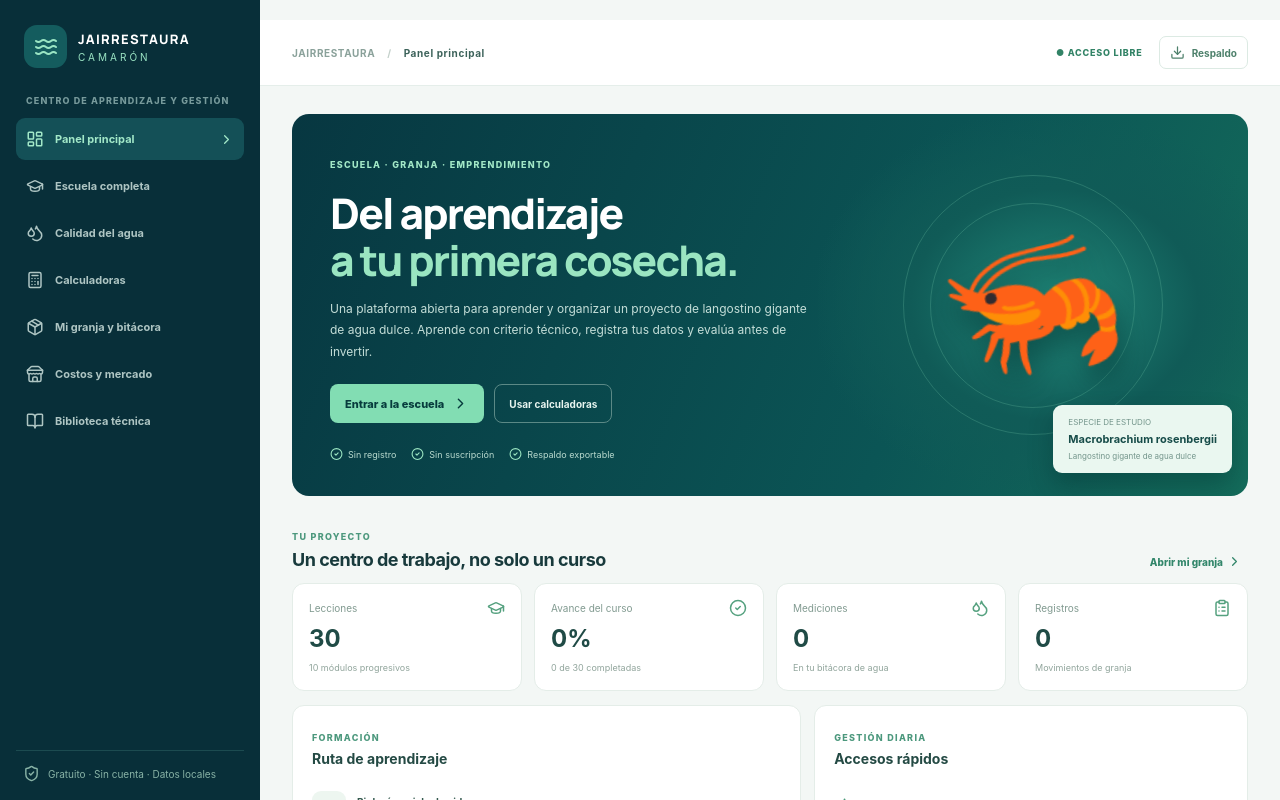
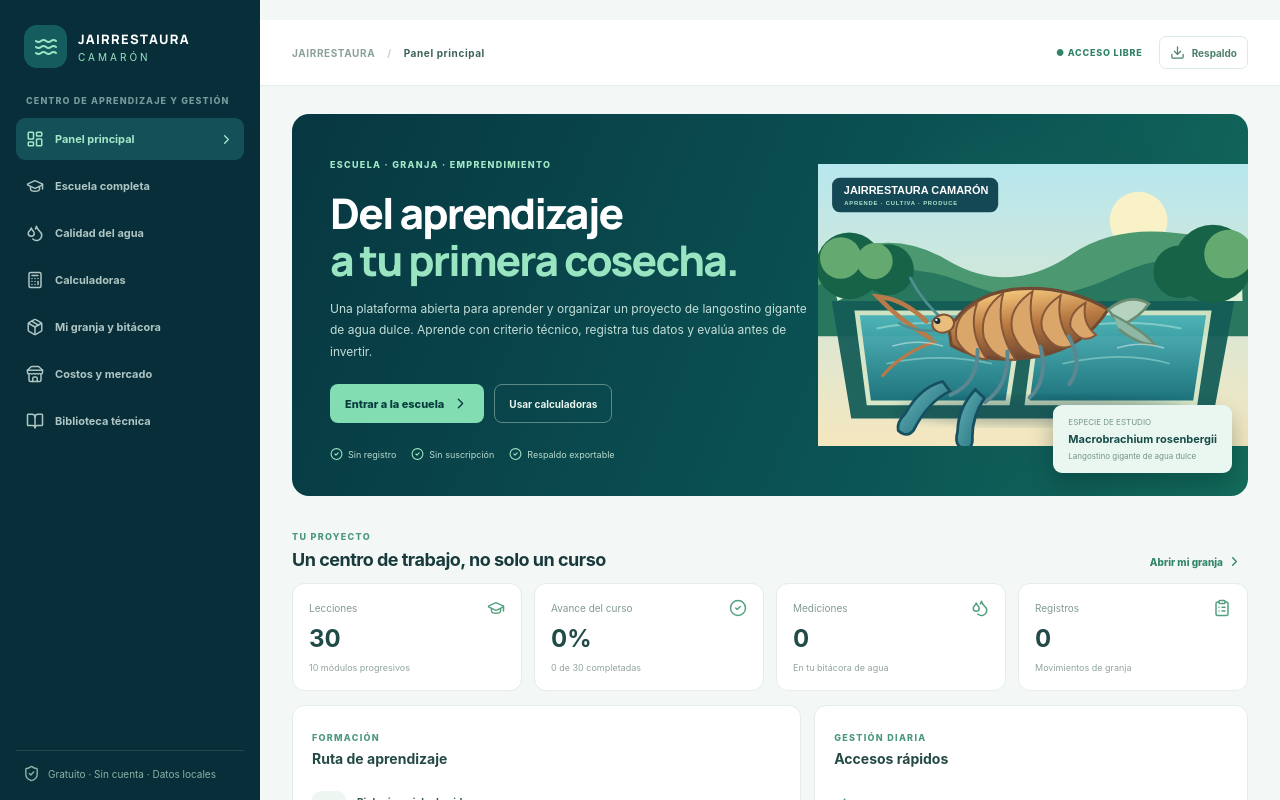
Before and after one commit to jairdiosdeher-collab/jairrestaura-camaron, a React (Vite) app: page / in a window 1280 px wide. Shown: the top 800 px of the page. Built offline with nearby package versions, Linux system fonts and the light colour scheme.

Commit message:
Integra ilustración acuícola en la portada

```diff
--- a/src/App.jsx
+++ b/src/App.jsx
@@ -90,7 +90,7 @@ function App(){
  {mobile&&<button className="scrim" onClick={()=>setMobile(false)} aria-label="Cerrar menú"/>}
  <main className="main"><header className="topbar"><button className="menu-button" onClick={()=>setMobile(true)}><Menu/></button><div className="crumb">JAIRRESTAURA <span>/</span> <b>{title}</b></div><div className="top-right"><span className="free">● ACCESO LIBRE</span><button className="backup-top" onClick={exportData}><Download size={15}/> Respaldo</button></div></header>
  <div className="content">
- {page==='home'&&<><section className="hero"><div className="hero-text"><span className="kicker">ESCUELA · GRANJA · EMPRENDIMIENTO</span><h1>Del aprendizaje<br/><em>a tu primera cosecha.</em></h1><p>Una plataforma abierta para aprender y organizar un proyecto de langostino gigante de agua dulce. Aprende con criterio técnico, registra tus datos y evalúa antes de invertir.</p><div className="hero-actions"><button className="primary" onClick={()=>setPage('school')}>Entrar a la escuela <ChevronRight size={17}/></button><button className="outline-light" onClick={()=>setPage('calculators')}>Usar calculadoras</button></div><div className="proof"><span><CheckCircle2/> Sin registro</span><span><CheckCircle2/> Sin suscripción</span><span><CheckCircle2/> Respaldo exportable</span></div></div><div className="hero-visual"><div className="ring r1"/><div className="ring r2"/><div className="prawn">🦐</div><div className="species"><small>ESPECIE DE ESTUDIO</small><b>Macrobrachium rosenbergii</b><span>Langostino gigante de agua dulce</span></div></div></section>
+ {page==='home'&&<><section className="hero"><div className="hero-text"><span className="kicker">ESCUELA · GRANJA · EMPRENDIMIENTO</span><h1>Del aprendizaje<br/><em>a tu primera cosecha.</em></h1><p>Una plataforma abierta para aprender y organizar un proyecto de langostino gigante de agua dulce. Aprende con criterio técnico, registra tus datos y evalúa antes de invertir.</p><div className="hero-actions"><button className="primary" onClick={()=>setPage('school')}>Entrar a la escuela <ChevronRight size={17}/></button><button className="outline-light" onClick={()=>setPage('calculators')}>Usar calculadoras</button></div><div className="proof"><span><CheckCircle2/> Sin registro</span><span><CheckCircle2/> Sin suscripción</span><span><CheckCircle2/> Respaldo exportable</span></div></div><div className="hero-visual"><img className="hero-art-image" src="/visuals/portada-granja.svg" alt="Granja de langostino gigante de agua dulce con estanques y paisaje acuícola" fetchPriority="high"/><div className="species"><small>ESPECIE DE ESTUDIO</small><b>Macrobrachium rosenbergii</b><span>Langostino gigante de agua dulce</span></div></div></section>
  <div className="section-title"><div><span className="eyebrow">TU PROYECTO</span><h2>Un centro de trabajo, no solo un curso</h2></div><button className="link" onClick={()=>setPage('farm')}>Abrir mi granja <ChevronRight size={15}/></button></div>
  <div className="stats"><Stat icon={GraduationCap} label="Lecciones" value={totalLessons} note="10 módulos progresivos"/><Stat icon={CheckCircle2} label="Avance del curso" value={progress+'%'} note={completed.length+' de '+totalLessons+' completadas'}/><Stat icon={Droplets} label="Mediciones" value={water.length} note="En tu bitácora de agua"/><Stat icon={ClipboardList} label="Registros" value={records.length} note="Movimientos de granja"/></div>
  <div className="home-grid"><section className="panel"><PanelTitle eyebrow="FORMACIÓN" title="Ruta de aprendizaje"/>{modules.slice(0,5).map(m=><button className="module-row" key={m.id} onClick={()=>{setActiveModule(m.id);setActiveLesson(0);setPage('school')}}><span className="module-id">{m.id}</span><span className="module-desc"><b>{m.title}</b><small>{m.lessons.length} lecciones · {m.level}</small></span><ChevronRight size={17}/></button>)}<button className="wide-link" onClick={()=>setPage('school')}>Ver los 10 módulos completos <ChevronRight size={15}/></button></section><section className="panel"><PanelTitle eyebrow="GESTIÓN DIARIA" title="Accesos rápidos"/><Quick icon={Droplets} title="Registrar calidad del agua" onClick={()=>setPage('water')}/><Quick icon={Calculator} title="Calcular volumen y biomasa" onClick={()=>setPage('calculators')}/><Quick icon={Package} title="Anotar alimentación o cosecha" onClick={()=>{setPage('farm');setShowForm(true)}}/><Quick icon={ChartNoAxesCombined} title="Evaluar costos y equilibrio" onClick={()=>setPage('market')}/></section></div>
```
